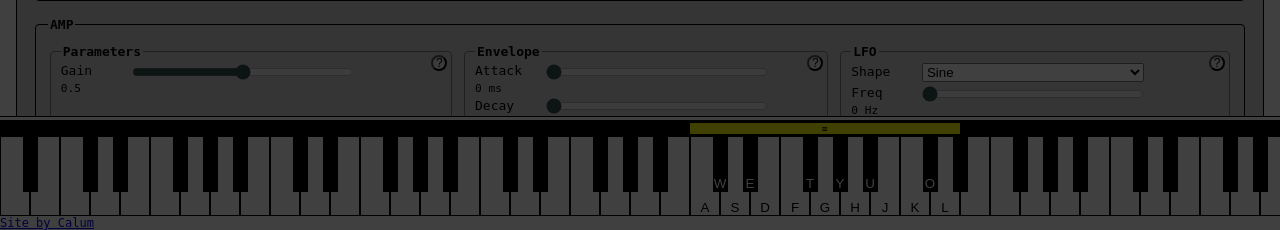
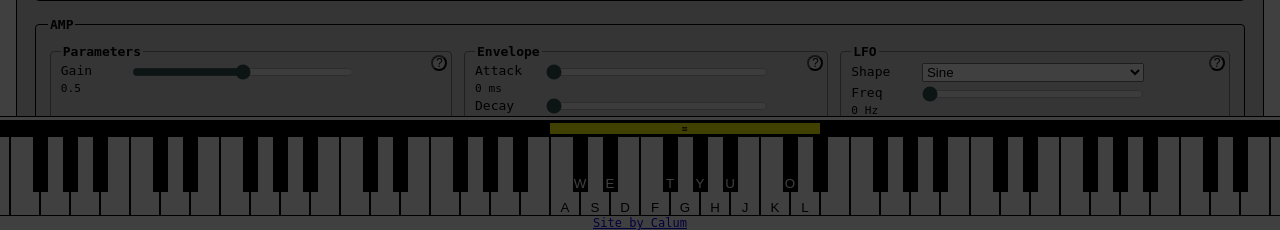
Before and after one commit to CalumRaine/Synth, a PHP site: page / in a window 1280 px wide. Shown: the part 570-800 px from the top of the page. Run offline with PHP 8.4, Linux system fonts and the light colour scheme.

Commit message:
Centre my email

```diff
--- a/public_html/index.css
+++ b/public_html/index.css
@@ -37,6 +37,9 @@ dialog.activate::backdrop {
 a#contact {
 	position: fixed;
 	bottom: 0;
+	left: 0;
+	right: 0;
 	z-index: 3;
 	font-size: 0.75rem;
+	text-align: center;
 }
```
